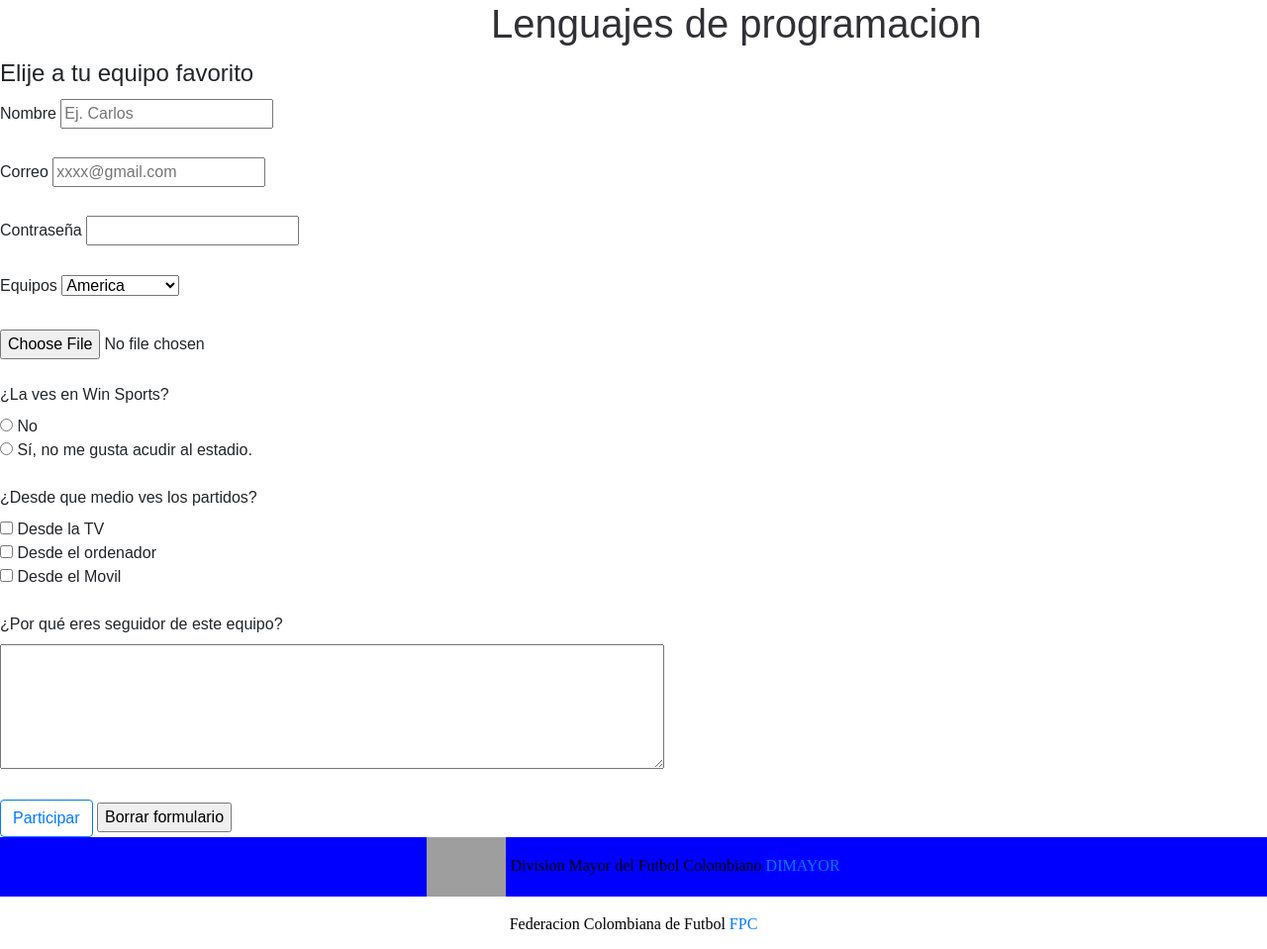
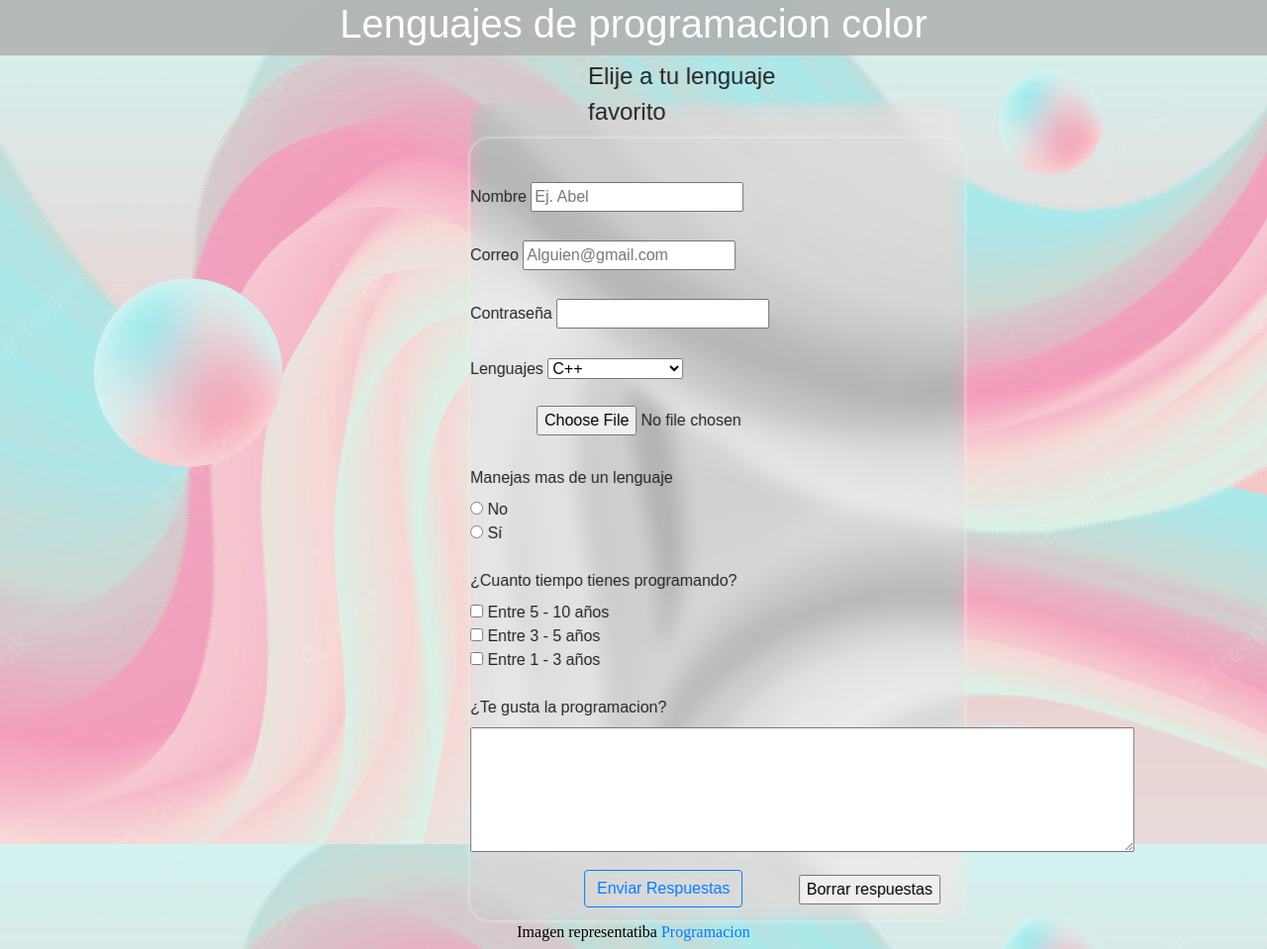
Before and after one commit to BlackDoriam/definitivo, a PHP site: page /Formulario.html in a window 1280 px wide. Shown: the top 959 px of the page at 99% size. Run offline with PHP 8.4, Linux system fonts and the light colour scheme; grey boxes are pictures that could not be loaded.

Commit message:
abel estubo aqui

```diff
--- a/Formulario.html
+++ b/Formulario.html
@@ -2,54 +2,47 @@
 <html>
 <head>
 	<meta charset="utf-8">
-	<title>Formulario Basico en HTML</title>
+	<title>Formulario</title>
 	<link href="https://maxcdn.bootstrapcdn.com/bootstrap/4.3.1/css/bootstrap.min.css" rel="stylesheet">
-	<link rel="shortcut icon" href="../assets/Perfil/logo.png">
+	<link rel="shortcut icon" href="./assets/Fondos/Fondo17.jpg">
     <link rel="stylesheet" href="../assets/css/estilosglobal.css">
 </head>
 
-<body>
-	<section>
-		<h1 class="titulo">Lenguajes de programacion</h1>
+<body style="background-image: url(/assets/Fondos/Fondo26.jpg)"	>
+	<section class="encabezado1" >
+		<h1>Lenguajes de programacion color</h1>
 	</section>
+	<br><br>
+
 	<form>
-		<fieldset>
-			<legend>Elije a tu equipo favorito</legend>
+		<fieldset class="formpanel">
+			<legend>Elije a tu lenguaje favorito</legend>
 
 			<label>Nombre</label>
-			<input type="text" placeholder="Ej. Carlos">
+			<input type="text" placeholder="Ej. Abel">
 
 			<br><br>
 			<label>Correo</label>
-			<input type="email" placeholder="xxxx@gmail.com">
+			<input type="email" placeholder="Alguien@gmail.com">
 
 			<br><br>
 			<label>Contraseña</label>
 			<input type="password">
 
 			<br><br>
-			<label>Equipos</label>
-			<select name="equipos" id="equipos">
-				<optgroup label="Liga">
-					<option value="America">America</option>
-					<option value="Cali">Cali</option>
-					<option value="Junior">Junior</option>
-					<option value="Medellin">Medellin</option>
-					<option value="Millonarios">Millonarios</option>
-					<option value="Nacional">Nacional</option>
-					<option value="Santafe">Santafe</option>
-					<option value="Tolima">Tolima</option>
+			<label>Lenguajes</label>
+			<select name="Lenguajes" id="Lenguajes">
+				<optgroup label="Lenguaje Compilado">
+					<option value="America">C++</option>
+					<option value="Cali">C#</option>
+					<option value="Junior">GO</option>
+					<option value="Medellin">DELPHI</option>
 				</optgroup>
-
-				<optgroup label="Copa">
-					<option value="Bogota">Bogota</option>
-					<option value="Cartagena">Cartagena</option>
-					<option value="Chico">Chico</option>
-					<option value="Cucuta">Cucuta</option>
-					<option value="Huila">Huila</option>
-					<option value="Quindio">Quindio</option>
-					<option value="Orsomarso">Orsomarso</option>
-					<option value="Tigres">Tigres</option>
+				<optgroup label="Lenguajes de interpretacion">
+					<option value="Bogota">JAVASCRIPT</option>
+					<option value="Cartagena">PYTHON</option>
+					<option value="Chico">RUBY</option>
+					<option value="Cucuta">PHP</option>
 				</optgroup>
 
 			</select>
@@ -57,37 +50,31 @@
 			<br><br>
 			<input type="file" name="file">
 			<br><br>
-			<label>¿La ves en Win Sports?</label><br>
+			<label>Manejas mas de un lenguaje</label><br>
 			<input type="radio" name="win"> No<br>
-			<input type="radio" name="win"> Sí, no me gusta acudir al estadio.
+			<input type="radio" name="win"> Sí
 
 			<br><br>
-			<label>¿Desde que medio ves los partidos?</label><br>
-			<input type="checkbox"> Desde la TV<br>
-			<input type="checkbox"> Desde el ordenador<br>
-			<input type="checkbox"> Desde el Movil
+			<label>¿Cuanto tiempo tienes programando?</label><br>
+			<input type="checkbox"> Entre 5 - 10 años<br>
+			<input type="checkbox"> Entre 3 - 5  años<br>
+			<input type="checkbox"> Entre 1 - 3 años
 
 			<br><br>
-			<label>¿Por qué eres seguidor de este equipo?</label><br>
+			<label>¿Te gusta la programacion?</label><br>
 			<textarea rows="5" cols="70"></textarea>
 
 			<br><br>
-			<input class="btn btn-outline-primary" type="submit" value="Participar">
-			<input type="reset" value="Borrar formulario">
+			<input class="btn btn-outline-primary" type="submit" value="Enviar Respuestas">
+			<input type="reset" value="Borrar respuestas">
 
 		</fieldset>
 	</form>
+	<p > Imagen representatiba <a href="https://www.youtube.com/watch?v=0yL_loiMbFI">Programacion</a></p> <a href="https://www.youtube.com/watch?v=0yL_loiMbFI"></a> <a href="https://www.youtube.com/watch?v=0yL_loiMbFI"><img class="imagen" src="/assets/Recursos/program.jpg"alt="imagen"></a></a>
 
-	<div style="background-color: #00ff;">
-		<p><img src="logo-dimayor.png" style="width: 80px;" alt="logo dimayor"> Division Mayor del Futbol Colombiano
-			<a href="https://dimayor.com.co">DIMAYOR </a></p>
-	</div>
-	<p> Federacion Colombiana de Futbol <a href="https://fcf.com.co/">FPC</a></p><img src="logo-FCF.png"
-		alt="logo fcp">
+	<hr >
 
-	<hr>
-
-	<p>&copy; Copyright 2022 | Equipos FPC &amp; Co.</p>
+	<p >&copy; Grupo de programacion &amp; C.M.C.A.C</p>
 
 </body>
 
--- a/Hojas.html
+++ b/Hojas.html
@@ -5,7 +5,7 @@
     <meta http-equiv="X-UA-Compatible" content="IE=edge">
     <meta name="viewport" content="width=device-width, initial-scale=1.0">
     <title>Autores</title>
-    <link rel="shortcut icon" href="../assets/Perfil/logo.png">
+    <link rel="shortcut icon" href="./assets/Fondos/Fondo17.jpg">
     <link rel="stylesheet" href="../assets/css/estilosglobal.css">
     <link href="https://cdnjs.cloudflare.com/ajax/libs/font-awesome/5.13.0/css/all.min.css" rel="stylesheet">
     </head>
--- a/assets/css/estilosglobal.css
+++ b/assets/css/estilosglobal.css
@@ -175,9 +175,75 @@ p{
 
 /* FORMULARIO */
 
+.encabezado1{
+    text-align: center;
+    font-family: Arial, Helvetica, sans-serif;
+    font-size: x-large;
+    color: rgb(255, 255, 255);
+    background-color: rgba(175, 175, 175, 0.832);
+}
+.formpanel{
+     border: #000000;
+     transform: translateY(0px) translateX(-15%);
+}
 
-.titulo{
-    position: relative;
-    transform: translateY(0px) translateX(100%);
-    color:#303035;
+.form{
+    transform: translateY(0px) translateX(200%);
 }
+
+form fieldset{
+    transform:translatex(0px) translatey(0px);
+    width:39%;
+    position:relative;
+    left:550px;
+   }
+
+   /* Form Division */
+   form{
+    transform:translatex(0px) translatey(0px);
+   }
+
+.imagen{
+    display:inline-block;
+    width:511px;
+    transform:translatex(574px) translatey(-4.800018310546875px);
+    border-top-left-radius:10px;
+    border-top-right-radius:10px;
+    border-bottom-left-radius:10px;
+    border-bottom-right-radius:10px;
+    position:relative;
+    right:74px;
+}
+/* Input */
+form fieldset input[type=file]{
+    transform:translatex(67px) translatey(-7px);
+   }
+
+   /* Fieldset */
+   form fieldset{
+    backdrop-filter:blur(10px) grayscale(1);
+    background-attachment:fixed;
+    border-width:3px;
+    border-style:solid;
+    border-color:rgba(255,255,255,0.46);
+    box-shadow:0px 0px 5px 0px #ecf0f1;
+    border-top-left-radius:20px;
+    border-top-right-radius:20px;
+    border-bottom-left-radius:20px;
+    border-bottom-right-radius:20px;
+   }
+/* Input */
+form fieldset input[type=reset]{
+    transform:translatex(167px) translatey(-11px);
+   }
+
+   /* Button */
+   form fieldset .btn-outline-primary{
+    transform:translatex(115px) translatey(-13px);
+   }
+
+   /* Legend */
+   form fieldset legend{
+    width:49%;
+    transform:translatex(119px) translatey(-45px);
+   }
--- a/indexPage.html
+++ b/indexPage.html
@@ -19,6 +19,7 @@ echo '
     <meta http-equiv="X-UA-Compatible" content="IE=edge">
     <meta name="viewport" content="width=device-width, initial-scale=1.0">
     <title>HOME</title>
+    <link rel="shortcut icon" href="./assets/Fondos/Fondo17.jpg">
     <link rel="stylesheet" href="/assets/css/estilohome.css">
     <link href="https://cdnjs.cloudflare.com/ajax/libs/font-awesome/5.13.0/css/all.min.css" rel="stylesheet">
 </head>
```
Also changed, not shown: assets/Recursos/program.jpg (added).
